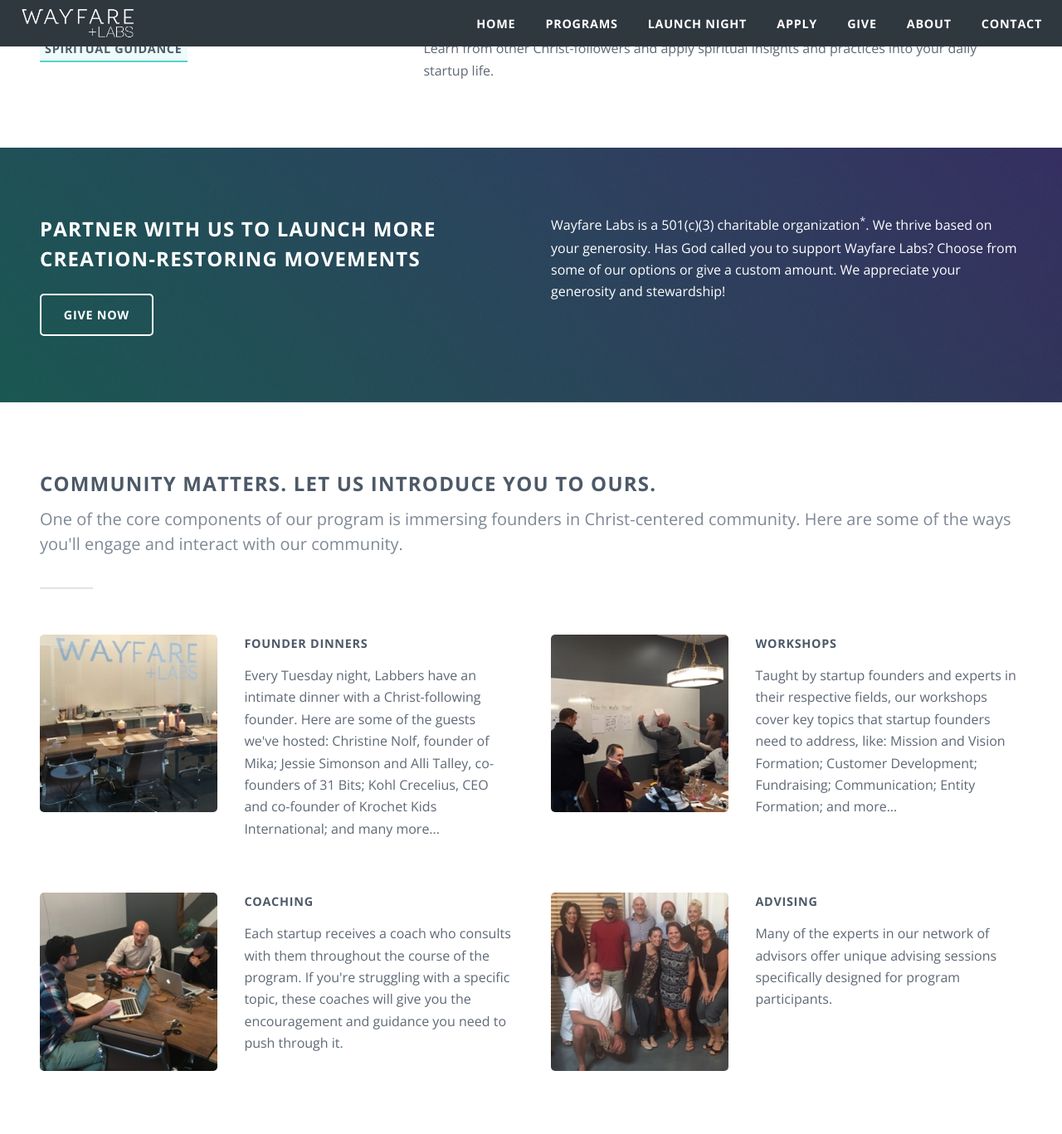
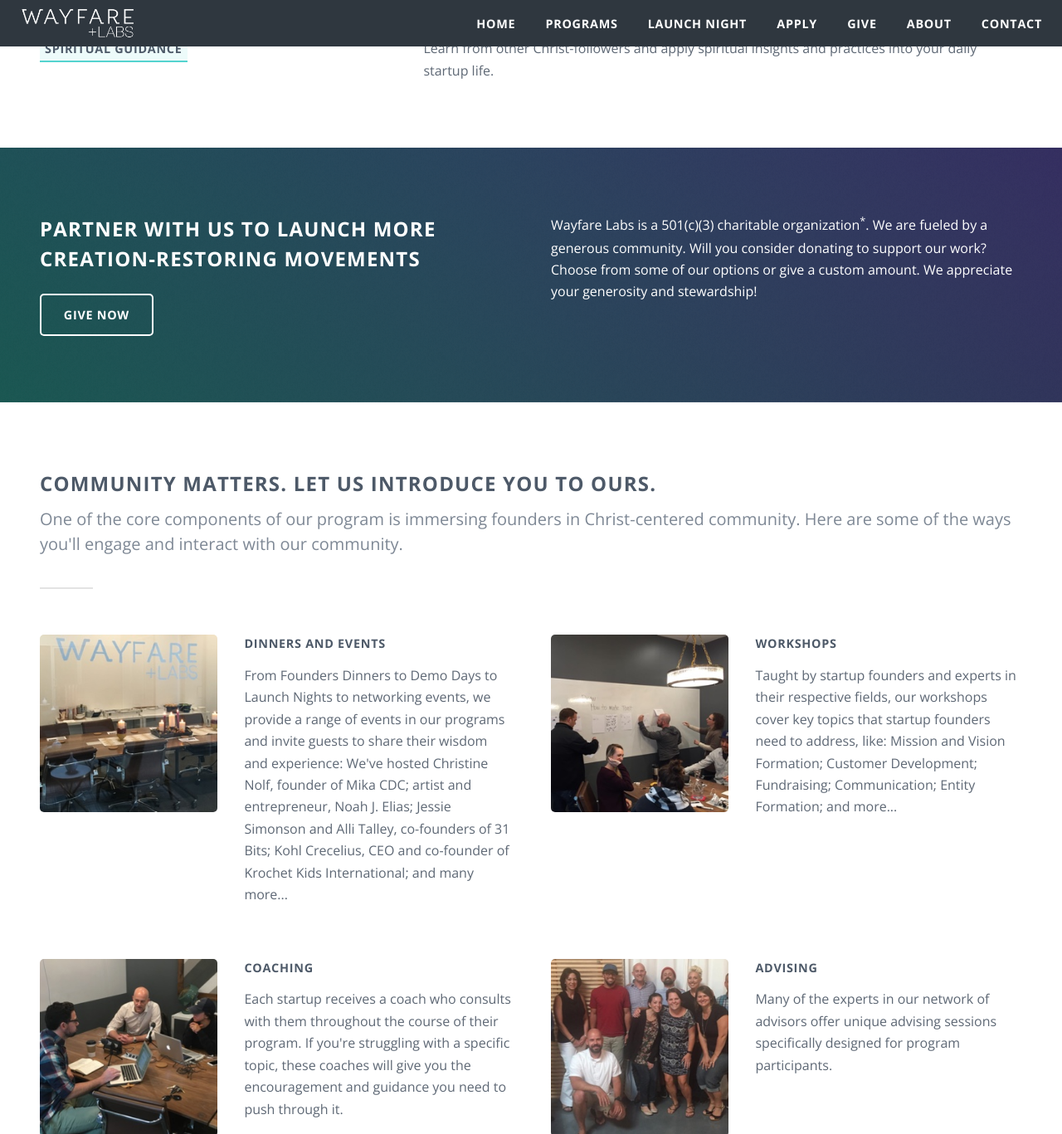
Before and after one commit to wayfareio/wayfarelabs.org, a Jekyll site: the page built from index.markdown, in a window 1280 px wide and 1400 px high, scrolled down 917 px, cut to the strip 0-1367 px from the top of the window. Shown: the whole strip at 83% size. Built offline with Jekyll 4.4.1, drawn with Linux system fonts in a browser that asks for light colours; comment, search, counter and statistics services are not loaded; some of the changed text lies outside the part shown.

Commit message:
Updated Index

```diff
--- a/index.markdown
+++ b/index.markdown
@@ -7,9 +7,9 @@
 headline: Let's build the world's best future together.
 slogan: A startup incubator for creation-restoring movements.
 benefits:
-  description: Wayfare Labs offers a unique program for nonprofit and social good
-    startups. We provide space and support to Christ-following founders so that they
-    can make their vision a reality. Launch and grow your organization with us.
+  description: Wayfare Labs offers unique programs for nonprofit and social good startups.
+    We provide space and support to Christ-following founders so that they can turn
+    their visions into reality. Launch and grow your organization in our community.
   list:
   - title: Practical Application
     description: Solidify your business model, raise funds, build an audience, grow
@@ -23,20 +23,22 @@
 cta:
   title: Partner with us to launch more creation-restoring movements
   description: Wayfare Labs is a 501(c)(3) charitable organization<sup>*</sup>. We
-    thrive based on your generosity. Has God called  you to support Wayfare Labs?
-    Choose from some of our options or give a custom amount. We appreciate your generosity
-    and stewardship!
+    are fueled by a generous community. Will you consider donating to support our
+    work? Choose from some of our options or give a custom amount. We appreciate your
+    generosity and stewardship!
 features:
   title: Community Matters. Let Us Introduce You to Ours.
   description: One of the core components of our program is immersing founders in
     Christ-centered community. Here are some of the ways you'll engage and interact
     with our community.
   list:
-  - title: Founder Dinners
-    description: 'Every Tuesday night, Labbers have an intimate dinner with a Christ-following
-      founder. Here are some of the guests we''ve hosted: Christine Nolf, founder
-      of Mika; Jessie Simonson and Alli Talley, co-founders of 31 Bits; Kohl Crecelius,
-      CEO and co-founder of Krochet Kids International; and many more...'
+  - title: Dinners and Events
+    description: 'From Founders Dinners to Demo Days to Launch Nights to networking
+      events, we provide a range of events in our programs and invite guests to share
+      their wisdom and experience: We''ve hosted Christine Nolf, founder of Mika CDC;
+      artist and entrepreneur, Noah J. Elias; Jessie Simonson and Alli Talley, co-founders
+      of 31 Bits; Kohl Crecelius, CEO and co-founder of Krochet Kids International;
+      and many more...'
     image: "/uploads/dinners.jpg"
     at2x_image: "/uploads/dinners@2x.jpg"
   - title: Workshops
@@ -48,7 +50,7 @@
     at2x_image: "/uploads/workshops@2x.jpg"
   - title: Coaching
     description: Each startup receives a coach who consults with them throughout the
-      course of the program. If you're struggling with a specific topic, these coaches
+      course of their program. If you're struggling with a specific topic, these coaches
       will give you the encouragement and guidance you need to push through it.
     image: "/uploads/coaching.jpg"
     at2x_image: "/uploads/coaching@2x.jpg"
```
